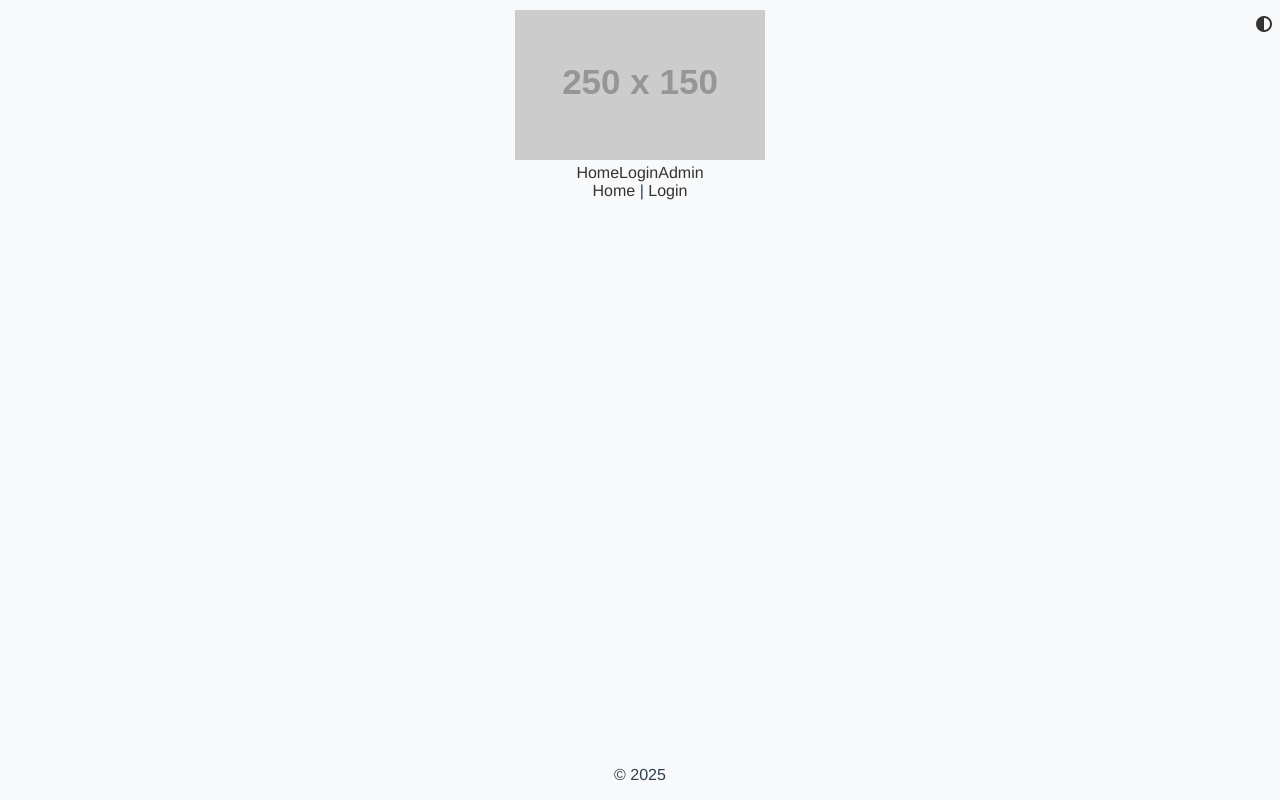
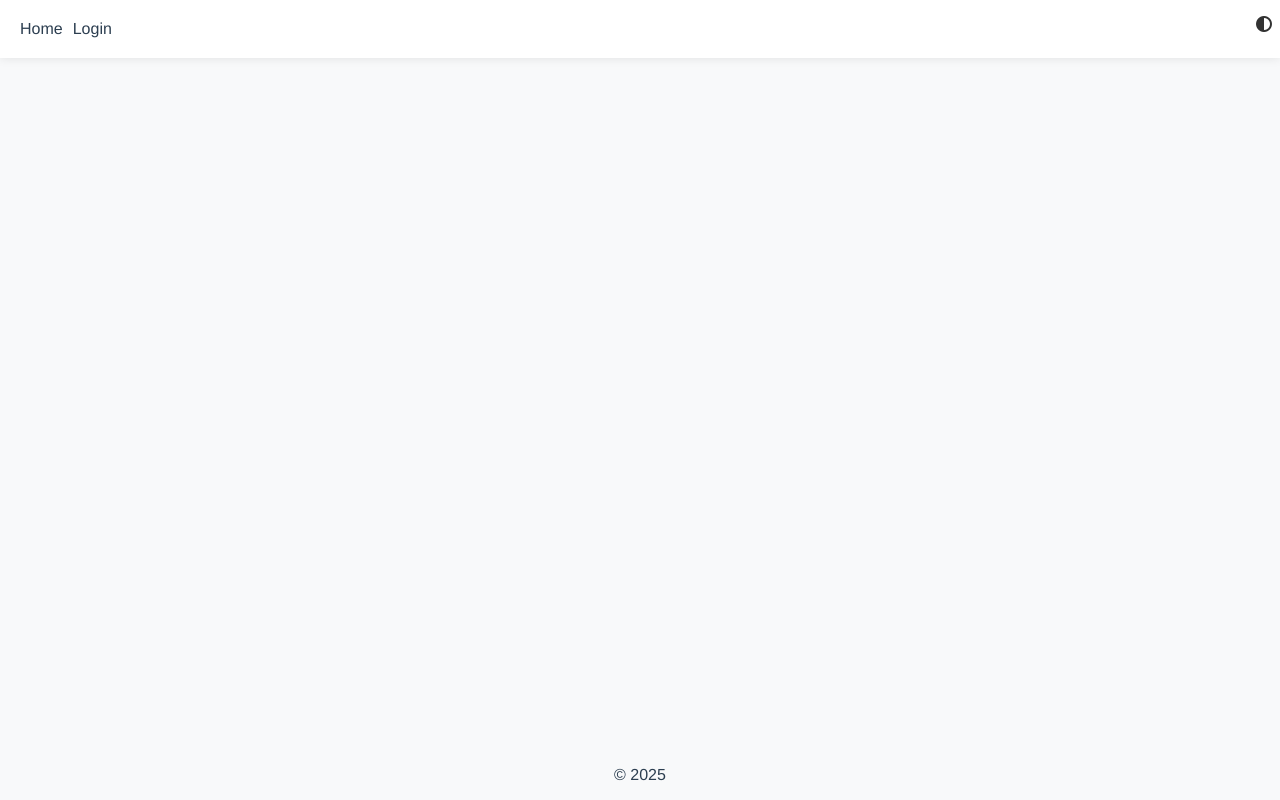
Before and after one commit to carlxaeron/ai-fe-exam, a Vue app in the folder frontend/: page / in a window 1280 px wide. Built offline with nearby package versions, Linux system fonts and the light colour scheme.

Commit message:
Update  and fixes;

```diff
--- a/frontend/src/components/Header.vue
+++ b/frontend/src/components/Header.vue
@@ -1,22 +1,8 @@
 <template>
-  <header>
-    <router-link v-show="routerMetaType !== 'login'" :to="{name: 'Home'}">
-      <img src="https://placehold.co/250x150" alt="Logo" />
-    </router-link>
+  <header id="header">
     <nav>
       <router-link :to="{name: 'Home'}">Home</router-link>
       <router-link :to="{name: 'Login'}">Login</router-link>
-      <router-link :to="{name: 'Admin'}">Admin</router-link>
-      <div id="navbarNav">
-        <ul class="navbar-nav">
-          <li class="nav-item">
-            <router-link :to="{name: 'Home'}" class="nav-link">Home</router-link> |
-          </li>
-          <li class="nav-item">
-            <router-link :to="{name: 'Login'}" class="nav-link">Login</router-link>
-          </li>
-        </ul>
-      </div>
     </nav>
     <SwitchTheme />
   </header>
@@ -39,9 +25,13 @@ export default {
 </script>
 
 <style lang="scss" scoped>
-header {
+@import '@/assets/styles/_variables.scss';
+
+#header {
   padding: 10px;
   margin-bottom: 20px;
+  background-color: var(--secondary-color);
+  box-shadow: 0 0 10px rgba(0, 0, 0, 0.1);
   a {
     text-decoration: none;
   }
@@ -54,5 +44,16 @@ header {
     top: 0;
     right: 0;
   }
+  nav {
+    display: flex;
+    align-items: center;
+    color: var(--text-color);
+    padding: 10px;
+    a {
+      color: var(--text-color);
+      text-decoration: none;
+      margin-right: 10px;
+    }
+  }
 }
 </style>
```
